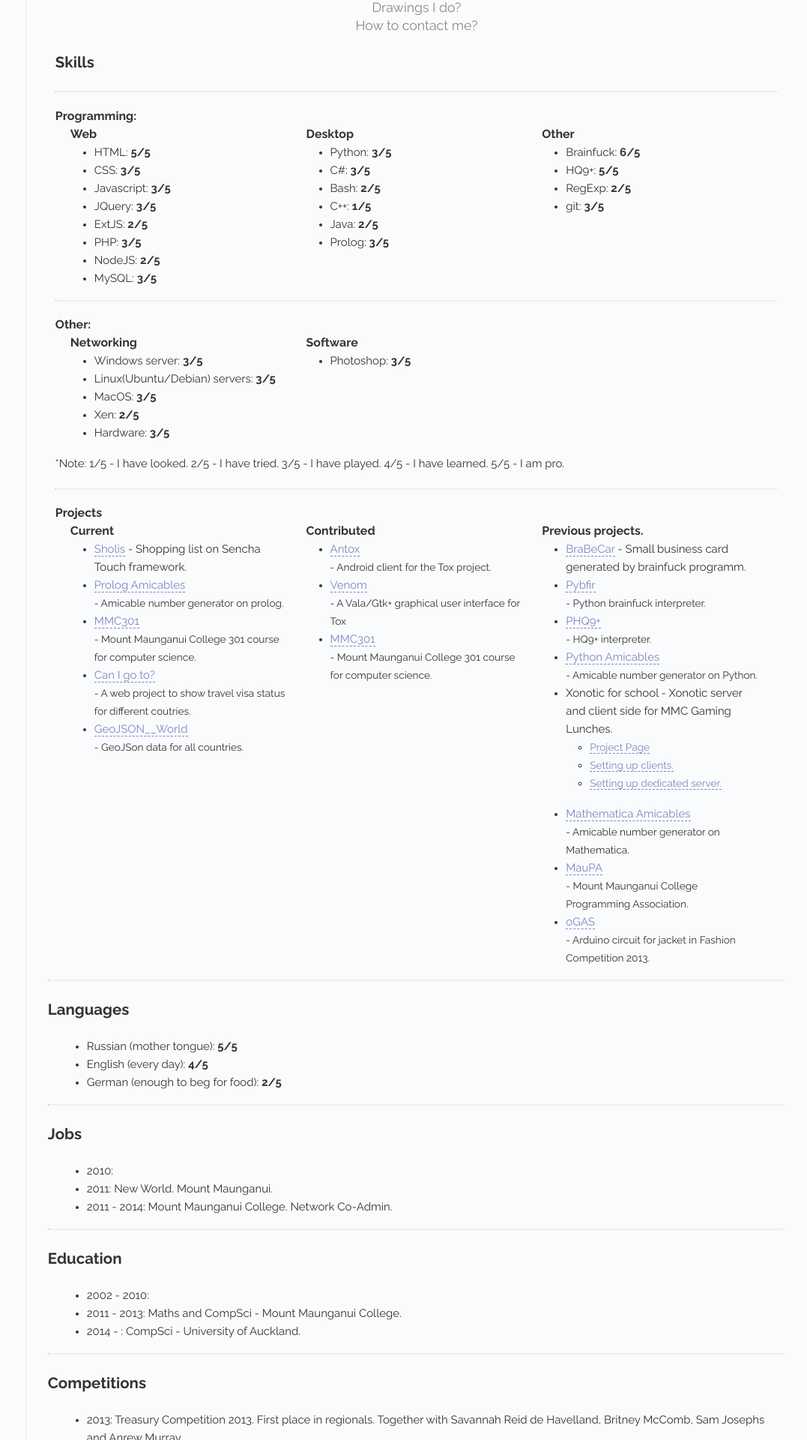
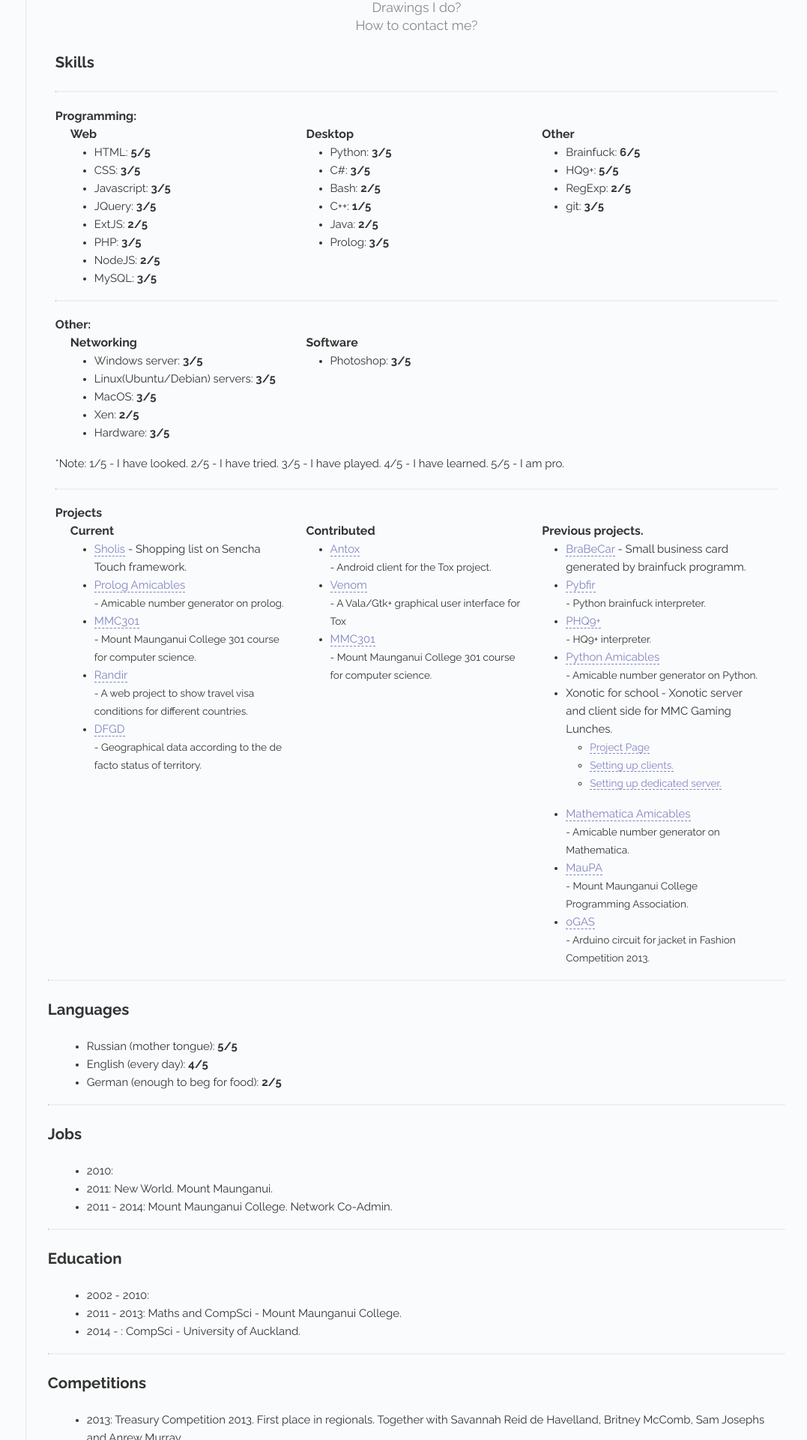
Before and after one commit to herrjemand/herrjemand.github.io, a Jekyll site: the page built from index.html, in a window 1280 px wide. Shown: the part 363-2283 px from the top of the page at 75% size, without its empty margins (203-1280 px from the left). Built offline with Jekyll 4.4.1, drawn with Linux system fonts in a browser that asks for light colours; Markdown is read by kramdown in place of the engine named in the settings.

Commit message:
Minor updates.

```diff
--- a/index.html
+++ b/index.html
@@ -98,8 +98,8 @@ title: Home
 								<li><p><a href="https://github.com/herrniemand/Sencha__Sholis">Sholis</a> - Shopping list on Sencha Touch framework.</p></li>
 								<li><p><a href="https://github.com/herrniemand/Prolog__Amicables">Prolog Amicables</a></p> - Amicable number generator on prolog.</li>
 								<li><p><a href="https://github.com/herrniemand/PHP__MMC_301_Web">MMC301</a></p> - Mount Maunganui College 301 course for computer science.</li>
-								<li><p><a href="https://github.com/herrniemand/Web__CanIGoTo">Can I go to?</a></p> - A web project to show travel visa status for different coutries.</li>
-								<li><p><a href="https://github.com/herrniemand/GeoJSON__World">GeoJSON__World</a></p> - GeoJSon data for all countries.</li>
+								<li><p><a href="https://github.com/herrniemand/Randir">Randir</a></p> - A web project to show travel visa conditions for different countries.</li>
+								<li><p><a href="https://github.com/herrniemand/DFGD">DFGD</a></p> - Geographical data according to the de facto status of territory.</li>
 							</ul>
 						</div>
 						<div class="col-4">
```
